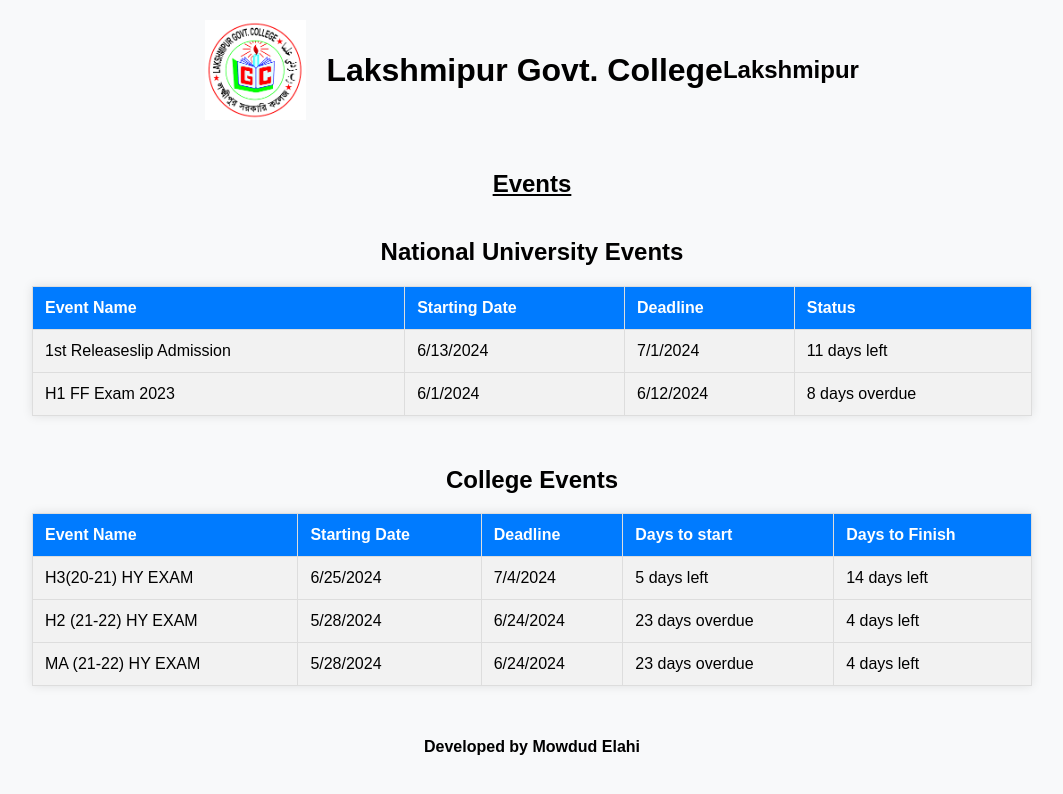
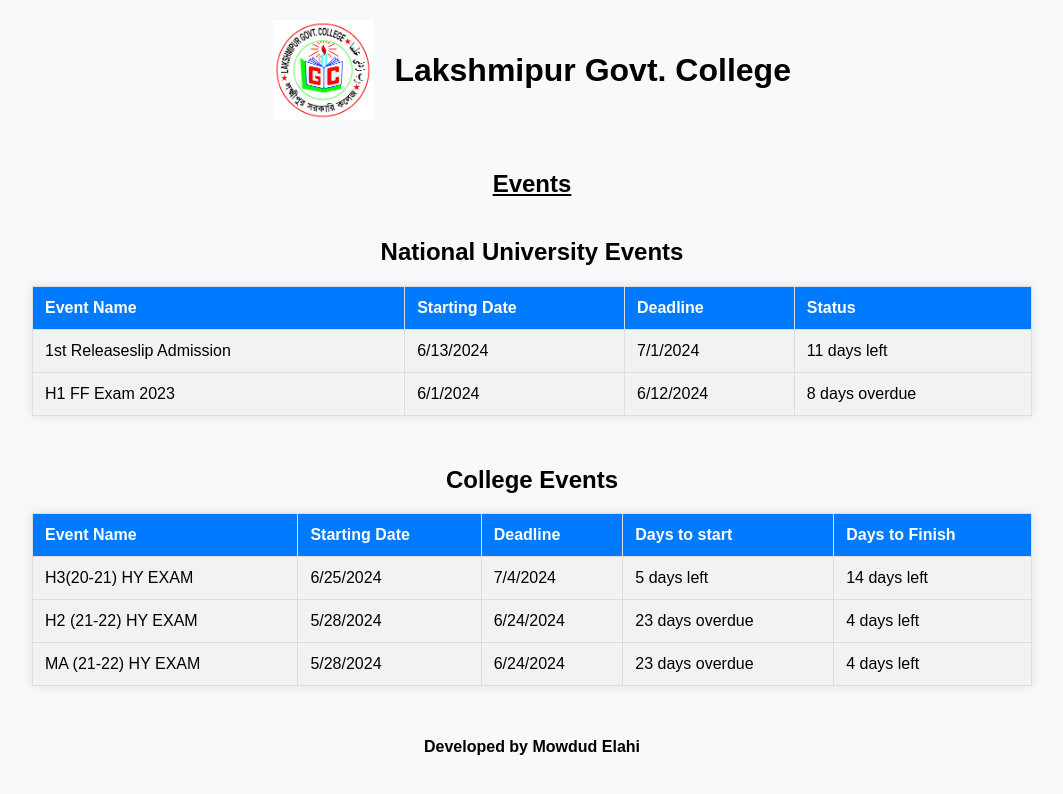
Before and after one commit to MowdudElahi/lgctime, a plain HTML site: page index.html in a window 1280 px wide. Shown: the whole page, without its empty margins (108-1171 px from the left). Drawn offline with Linux system fonts and the light colour scheme.

Commit message:
Update index.html

```diff
--- a/index.html
+++ b/index.html
@@ -57,8 +57,7 @@
 <body>
     <header>
         <img src="download.png" alt="Lakshmipur Govt. College Logo">
-        <h1>Lakshmipur Govt. College</h1><br/>
-        <h2>Lakshmipur</h2>
+        <h1>Lakshmipur Govt. College</h1>
     </header>
     <h2><u>Events</u></h2>
     <h2>National University Events</h2>
```
